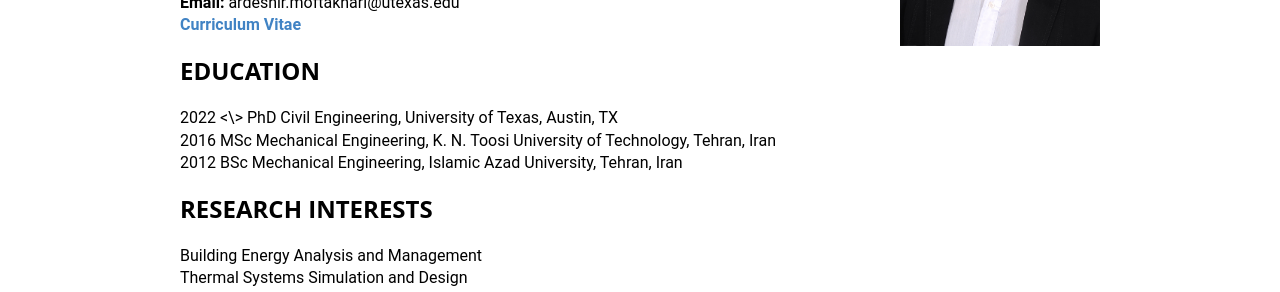
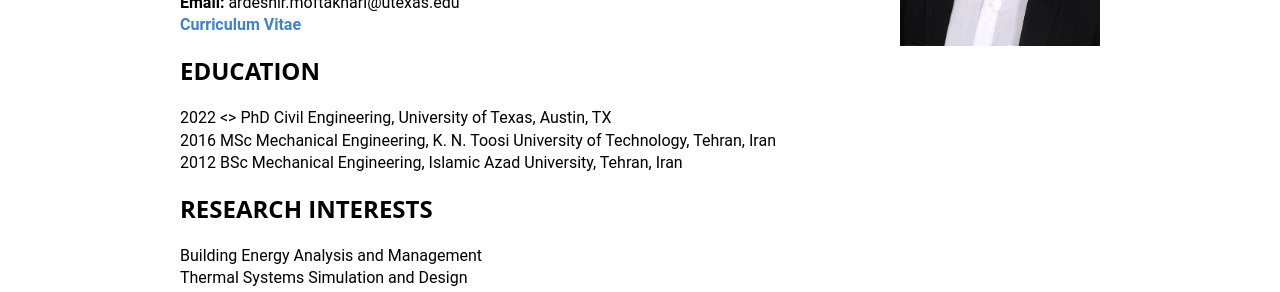
Before and after one commit to amoftakhari/amoftakhari.github.io, a Jekyll site: the page built from index.md, in a window 1280 px wide. Shown: the part 366-658 px from the top of the page. Built offline with Jekyll 4.4.1, drawn with Linux system fonts in a browser that asks for light colours.

```diff
--- a/index.md
+++ b/index.md
@@ -21,7 +21,7 @@ PhD Student <br />
 [**Curriculum Vitae**](Ardi_CV.pdf)
 
 ## EDUCATION
-2022 <\\>		PhD Civil Engineering, University of Texas, Austin, TX <br />
+2022 <\>		PhD Civil Engineering, University of Texas, Austin, TX <br />
 2016        MSc Mechanical Engineering, K. N. Toosi University of Technology, Tehran, Iran<br />
 2012		BSc Mechanical Engineering, Islamic Azad University, Tehran, Iran<br />
 
```
